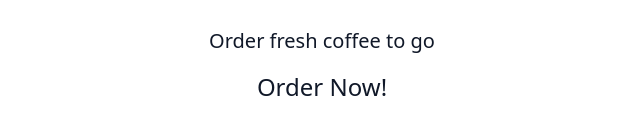
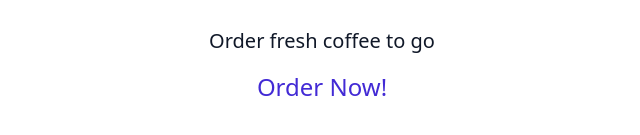
Before and after one commit to AmielCyber/angular-coffee, an Angular app: page / in a window 1280 px wide. Shown: the part 361-496 px from the top of the page, without its empty margins (318-958 px from the left). Built offline with nearby package versions, Linux system fonts and the light colour scheme.

Commit message:
Add link to menu in welcome page

```diff
--- a/src/app/welcome-page/welcome-page.component.html
+++ b/src/app/welcome-page/welcome-page.component.html
@@ -5,13 +5,13 @@
         <!-- TODO: user/guest greeting -->
         Welcome to
         <span class="text-transparent bg-clip-text bg-gradient-to-r from-secondary to-primary">
-          {{title}}
+          {{ title }}
         </span>
       </h1>
       <p class="py-4 text-xl">Order fresh coffee to go</p>
-      <p class="hover:animate-pulse text-2xl ">
+      <a class="link link-primary link-hover hover:animate-pulse text-2xl" routerLink="{{MENU_LINK}}">
         Order Now!
-      </p>
+      </a>
     </div>
   </div>
 </article>
--- a/src/app/welcome-page/welcome-page.component.ts
+++ b/src/app/welcome-page/welcome-page.component.ts
@@ -1,14 +1,20 @@
-import {Component, inject} from '@angular/core';
+import {ChangeDetectionStrategy, Component, inject} from '@angular/core';
 
 import {APP_SETTINGS, AppSettings} from '../app.settings';
+import {LINK_TOKENS} from '../routes/router-tokens.model';
+import {RouterLink} from '@angular/router';
 
 @Component({
   selector: 'app-welcome-page',
-  imports: [],
+  imports: [
+    RouterLink
+  ],
   templateUrl: './welcome-page.component.html',
+  changeDetection: ChangeDetectionStrategy.OnPush
 })
 export class WelcomePageComponent {
   // TODO: add user service
+  protected readonly MENU_LINK = LINK_TOKENS.MENU;
   private appSettings: AppSettings;
   title: string;
 
```
Also changed, not shown: 1 other file (tests, documents, lock files or other folders).
